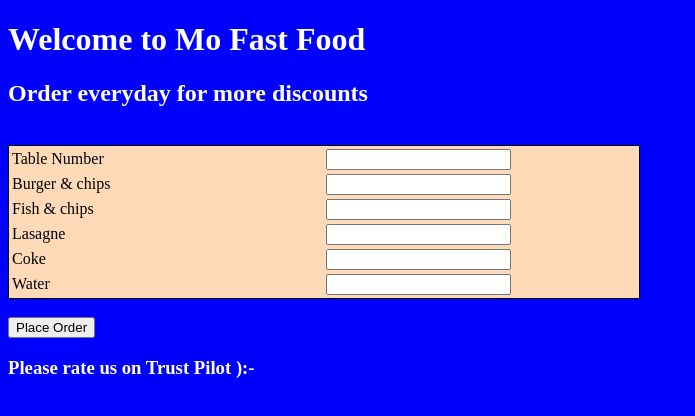
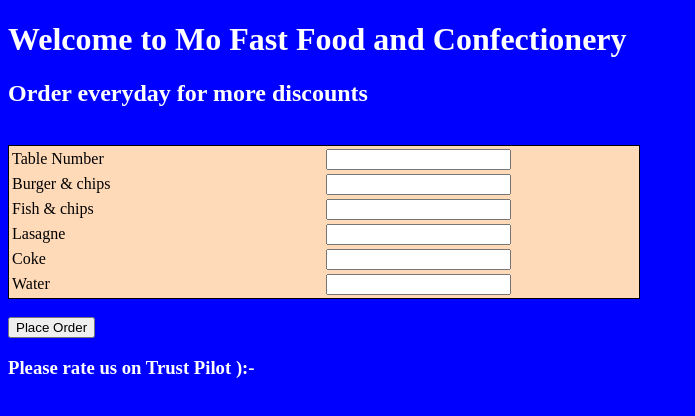
Before and after one commit to moshoodha89/fastfood, a website: page public/placeorder.html in a window 1280 px wide. Shown: the whole page, without its empty margins (0-695 px from the left). Drawn offline with Linux system fonts and the light colour scheme.

Commit message:
added confectionery

```diff
--- a/public/placeorder.html
+++ b/public/placeorder.html
@@ -10,7 +10,7 @@
 
 </head>
 <body>
-    <h1>Welcome to Mo Fast Food</h1>
+    <h1>Welcome to Mo Fast Food and Confectionery</h1>
     <h2> Order everyday for more discounts</h2>
 <form method='POST' action='/placeorder'>
 
```
